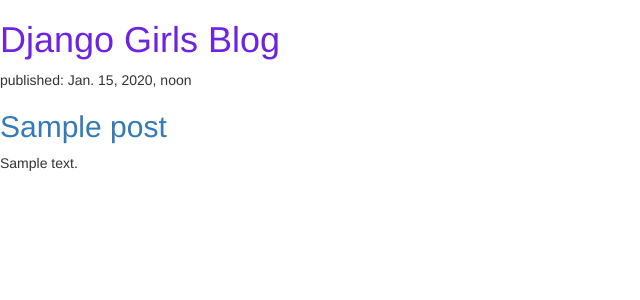
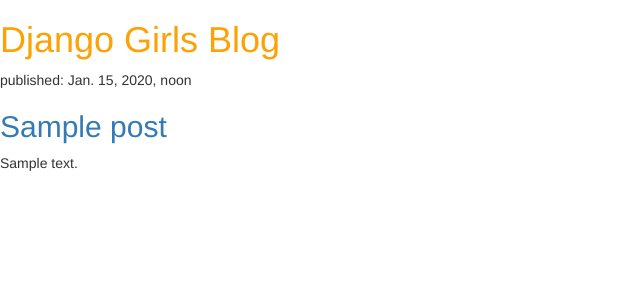
Before and after one commit to lisa2611/my-first-blog, a Django app: template blog/templates/blog/post_list.html in a window 1280 px wide. Shown: the top 300 px of the page, without its empty margins (0-640 px from the left). Run offline with Django 3.2, Linux system fonts and the light colour scheme; the template is opened without the code that fills it: values that come from a table or form of the project are taken from there, others are empty; tables that the repository leaves empty hold one stand-in row (values such as "Sample post"); some libraries are stand-ins or nearby versions.

Commit message:
Modifiedand added CSS to title

```diff
--- a/blog/static/css/blog.css
+++ b/blog/static/css/blog.css
@@ -1,3 +1,3 @@
 h1 a {
-    color: #6C24E0;
+    color: #FCA205;
 }
--- a/blog/templates/blog/post_list.html
+++ b/blog/templates/blog/post_list.html
@@ -5,7 +5,6 @@
         <link rel="stylesheet" href="//maxcdn.bootstrapcdn.com/bootstrap/3.2.0/css/bootstrap.min.css">
         <link rel="stylesheet" href="//maxcdn.bootstrapcdn.com/bootstrap/3.2.0/css/bootstrap-theme.min.css">
         <link rel="stylesheet" href="{% static 'css/blog.css' %}">
-
     </head>
     <body>
         <div>
```
